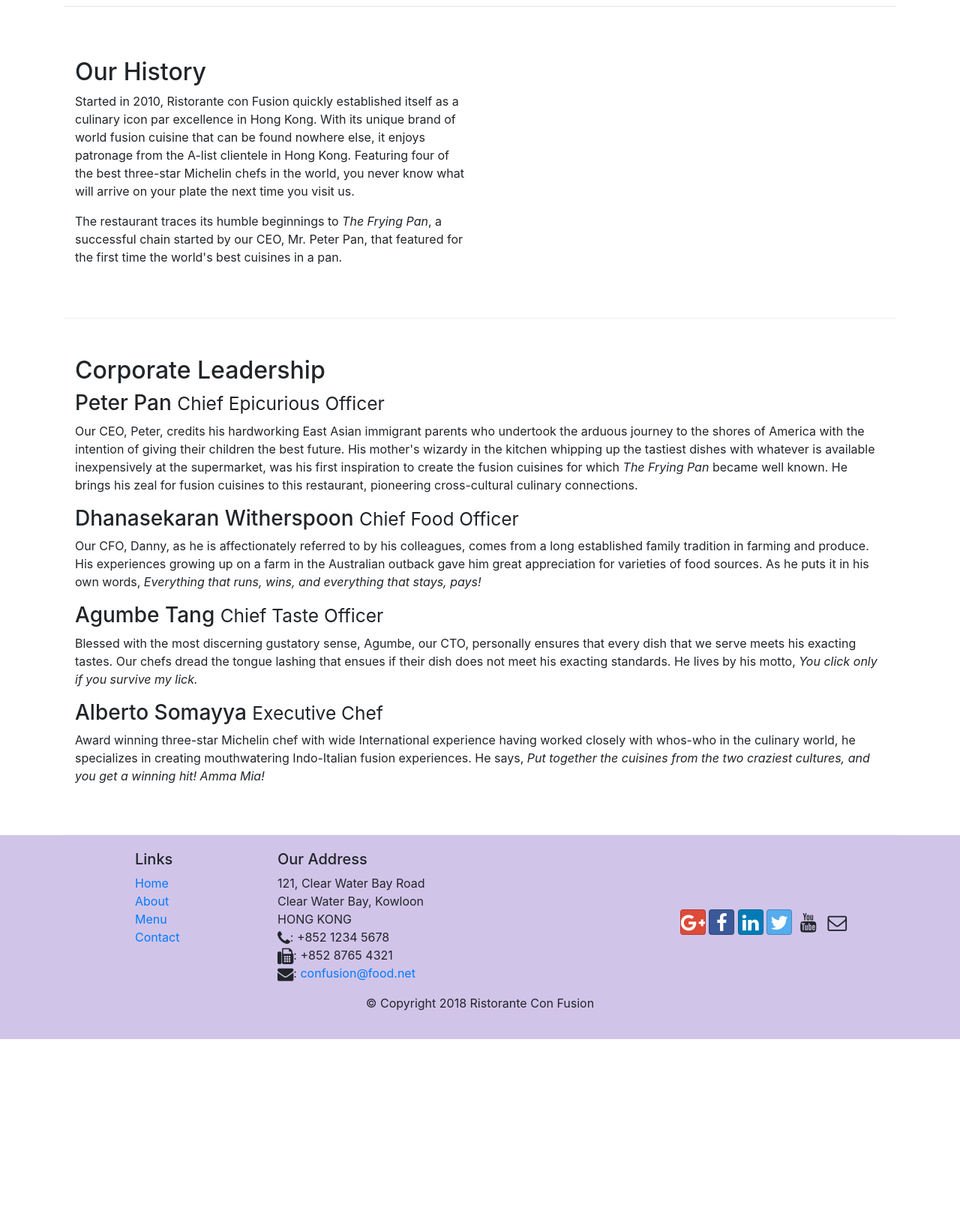
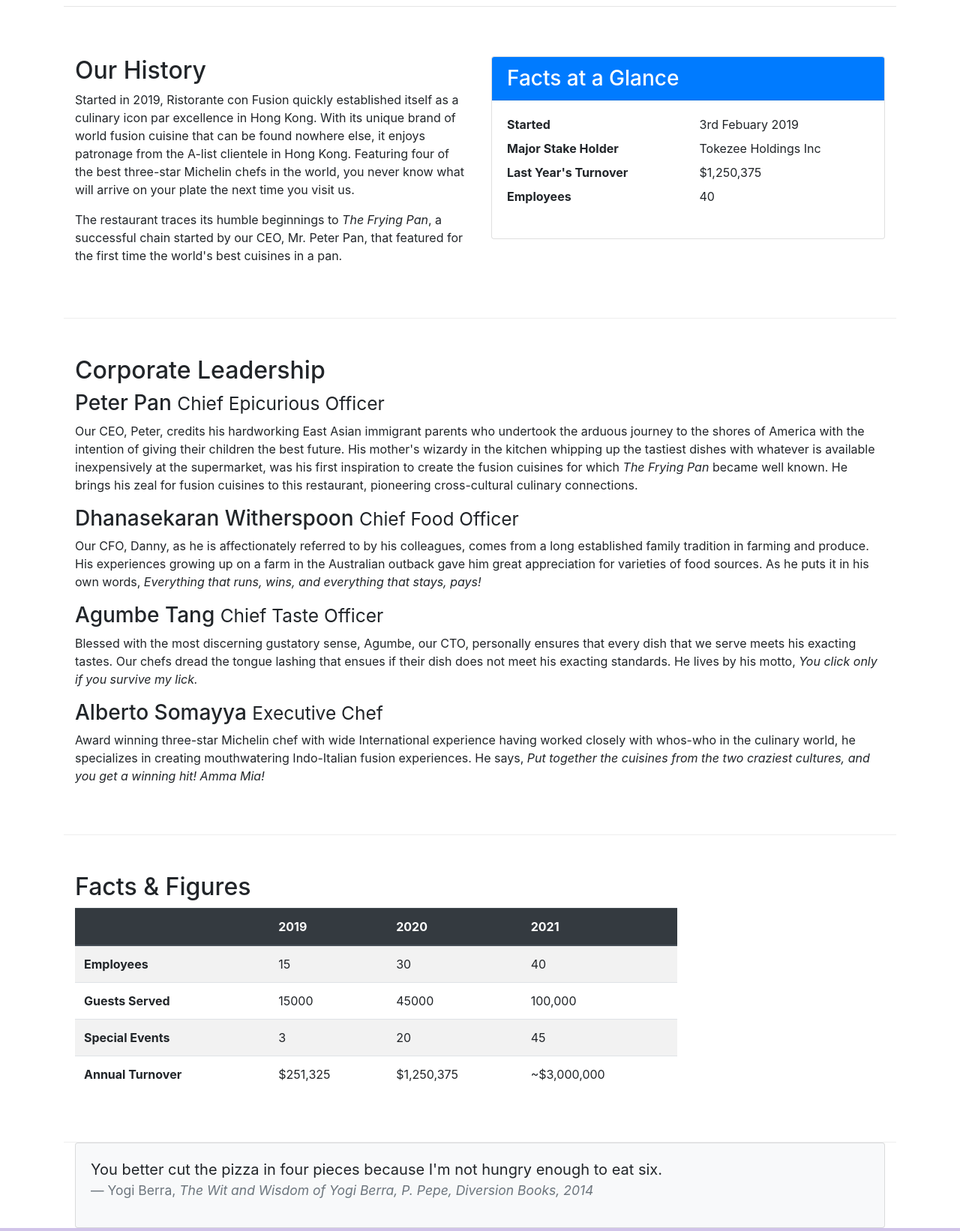
Before and after one commit to KennethNnalue/bootstrap, a website: page aboutus.html in a window 1280 px wide. Shown: the part 440-2082 px from the top of the page at 75% size. Before the commit the page ends 1826 px from the top, so only its background shows below. Drawn offline with nearby package versions, Linux system fonts and the light colour scheme.

```diff
--- a/aboutus.html
+++ b/aboutus.html
@@ -22,7 +22,7 @@
             <button class="navbar-toggler" type="button" data-toggle="collapse" data-target="#Navbar">
                 <span class="navbar-toggler-icon"></span>
             </button>
-            <a class="navbar-brand mr-auto" href="./index.html">Ristorante Con Fusion</a>
+            <a class="navbar-brand" href="#"><img src="img/logo.png" height="30" width="41" alt=""></a>
             <div class="collapse navbar-collapse" id="Navbar">
                 <ul class="navbar-nav mr-auto">
                     <li class="navbar-item"><a class="nav-link" href="./index.html"><span class="fa fa-lg fa-home"></span>Home</a></li>
@@ -42,7 +42,8 @@
                     <p>We take inspiration from the World's best cuisines, and create a unique fusion experience. Our
                         lipsmacking creations will tickle your culinary senses!</p>
                 </div>
-                <div class="col-12 col-sm">
+                <div class="col-12 col-sm align-self-center">
+                    <img src="img/logo.png" alt="company logo" class="img-fluid">
                 </div>
             </div>
         </div>
@@ -61,10 +62,10 @@
             </div>
         </div>
 
-        <div class="row row-content align-items-center">
-            <div class="col-12 col-sm-6">
+        <div class="row row-content">
+            <div class="col-sm-6">
                 <h2>Our History</h2>
-                <p>Started in 2010, Ristorante con Fusion quickly established itself as a culinary icon par excellence
+                <p>Started in 2019, Ristorante con Fusion quickly established itself as a culinary icon par excellence
                     in Hong Kong. With its unique brand of world fusion cuisine that can be found nowhere else, it
                     enjoys patronage from the A-list clientele in Hong Kong. Featuring four of the best three-star
                     Michelin chefs in the world, you never know what will arrive on your plate the next time you visit
@@ -72,7 +73,26 @@
                 <p>The restaurant traces its humble beginnings to <em>The Frying Pan</em>, a successful chain started by
                     our CEO, Mr. Peter Pan, that featured for the first time the world's best cuisines in a pan.</p>
             </div>
-            <div>
+            <div class="col-sm">
+                <div class="card">
+                    <h3 class="card-header bg-primary text-white" >Facts at a Glance</h3>
+                    <div class="card-body">
+                        <dl class="row">
+                            <dt class="col-6">Started</dt>
+                            <dd class="col-6">3rd Febuary 2019</dd>
+                            <dt class="col-6">Major Stake Holder</dt>
+                            <dd class="col-6">Tokezee Holdings Inc</dd>
+                            <dt class="col-6">Last Year's Turnover</dt>
+                            <dd class="col-6">$1,250,375</dd>
+                            <dt class="col-6">Employees</dt>
+                            <dd class="col-6">40</dd>
+
+                        </dl>
+
+                    </div>
+
+                </div>
+
             </div>
         </div>
 
@@ -104,6 +124,63 @@
                         cultures, and you get a winning hit! Amma Mia!</em></p>
             </div>
         </div>
+        <div class="row row-content">
+            <div class="col-12 col-sm-9">
+                <h2>Facts &amp; Figures</h2>
+                <div class="table-responsive">
+                    <table class="table table-striped">
+                        <thead class="thead-dark">
+                            <tr>
+                                <th>&nbsp;</th>
+                                <th>2019</th>
+                                <th>2020</th>
+                                <th>2021</th>
+                            </tr>
+                        </thead>
+                        <tbody>
+                            <tr>
+                                <th>Employees</th>
+                                <td>15</td>
+                                <td>30</td>
+                                <td>40</td>
+                            </tr>
+                            <tr>
+                                <th>Guests Served</th>
+                                <td>15000</td>
+                                <td>45000</td>
+                                <td>100,000</td>
+                            </tr>
+                            <tr>
+                                <th>Special Events</th>
+                                <td>3</td>
+                                <td>20</td>
+                                <td>45</td>
+                            </tr>
+                            <tr>
+                                <th>Annual Turnover</th>
+                                <td>$251,325</td>
+                                <td>$1,250,375</td>
+                                <td>~$3,000,000</td>
+                            </tr>
+                        </tbody>
+                    </table>
+                </div>
+            </div>
+             <div class="col-12 col-sm-3">
+            </div>
+       </div>
+       <div class="col-12">
+        <div class="card card-body bg-light">
+            <blockquote class="blockquote">
+                <p class="mb-0">You better cut the pizza in four pieces because
+                    I'm not hungry enough to eat six.</p>
+                <footer class="blockquote-footer">Yogi Berra,
+                    <cite title="Source Title">The Wit and Wisdom of Yogi Berra,
+                    P. Pepe, Diversion Books, 2014</cite>
+                </footer>
+            </blockquote>
+        </div>
+    </div>
 
     </div>
 
```
Also changed, not shown: contactus.html (+3 -2 lines), index.html (+34 -10 lines), img/alberto.png (added), img/buffet.png (added), img/logo.png (added), img/uthappizza.png (added), 1 other file.
